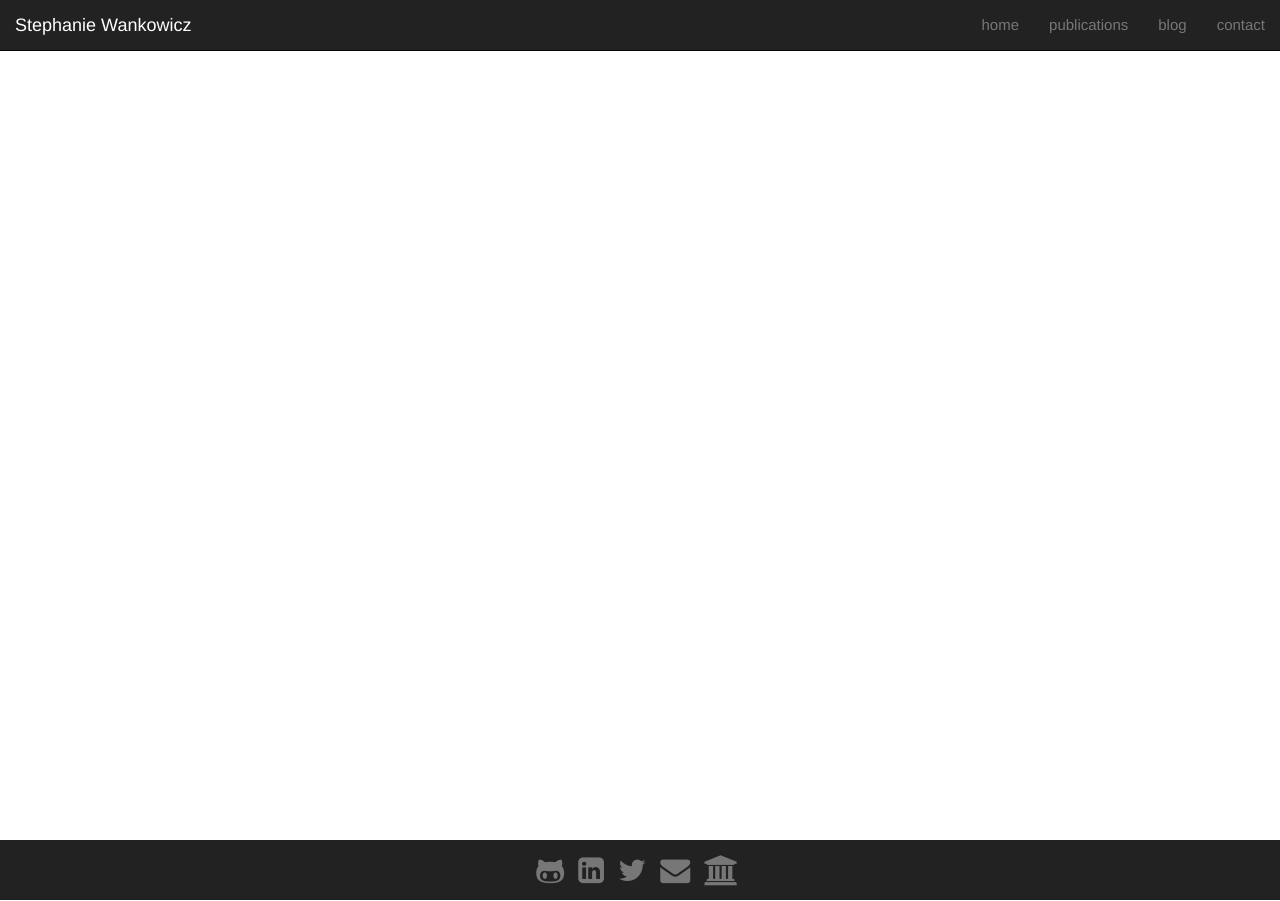
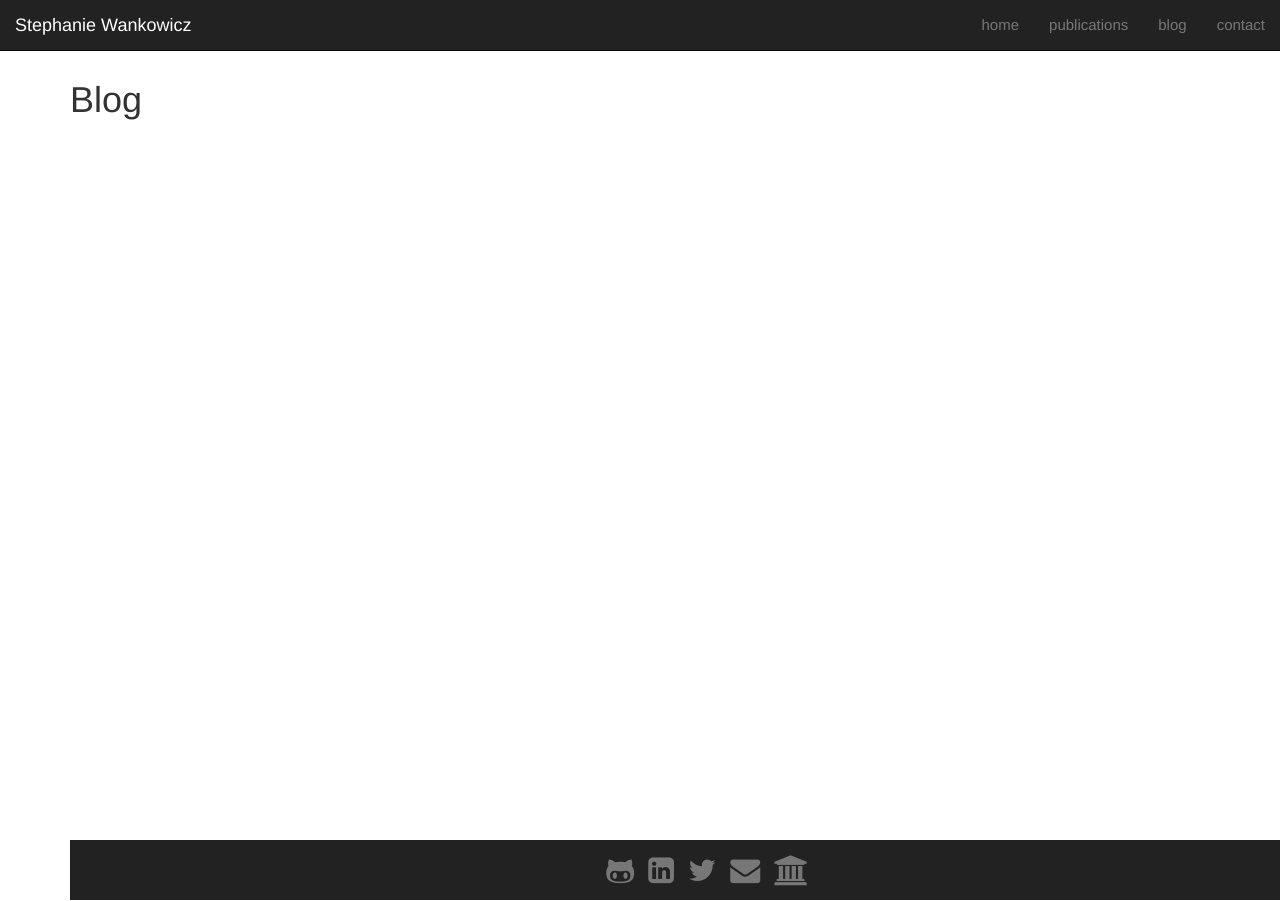
Before and after one commit to stephaniewankowicz/stephaniewankowicz.github.io, a Jekyll site: the page built from blog/index.html, in a window 1280 px wide. Built offline with Jekyll 4.4.1, drawn with Linux system fonts in a browser that asks for light colours; nearby versions of some CDN libraries; the list of posts is cut into pages by our own code.

Commit message:
Update index.html

```diff
--- a/blog/index.html
+++ b/blog/index.html
@@ -4,11 +4,13 @@ layout: default
 group: blog
 ---
 
+<h1>Blog</h1>
+<div class="container-fluid">
+
 <!-- This loops through the paginated posts -->
 
 {% for post in paginator.posts %}
-  <div class="row">
-  <div class="col-sm-8 lead">
+  <hr>
   <h2><a href="{{ post.url }}">{{ post.title }}</a></h2>
   <p class="author">
     {% if post.updated %}
@@ -19,8 +21,6 @@ group: blog
   </p>
   <div class="content">
     {{ post.content }}
-  </div>
-  </div>
   </div>
 <div class="clearfix visible-xs-block"></div>
 
```
